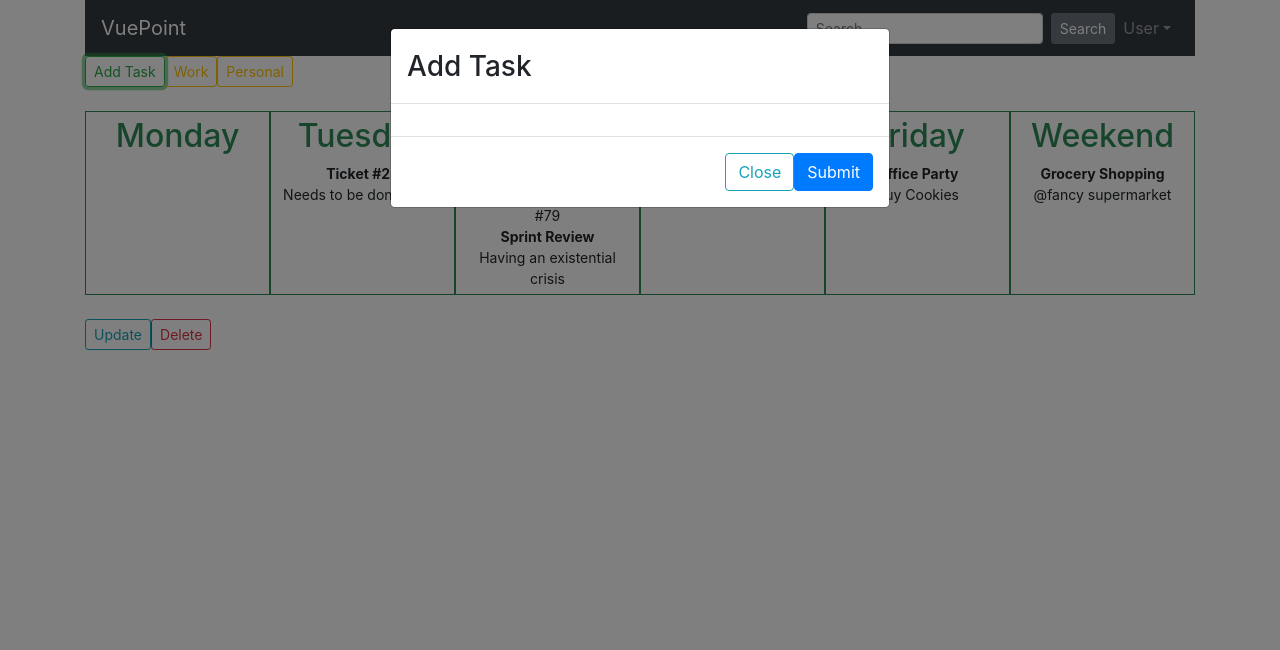
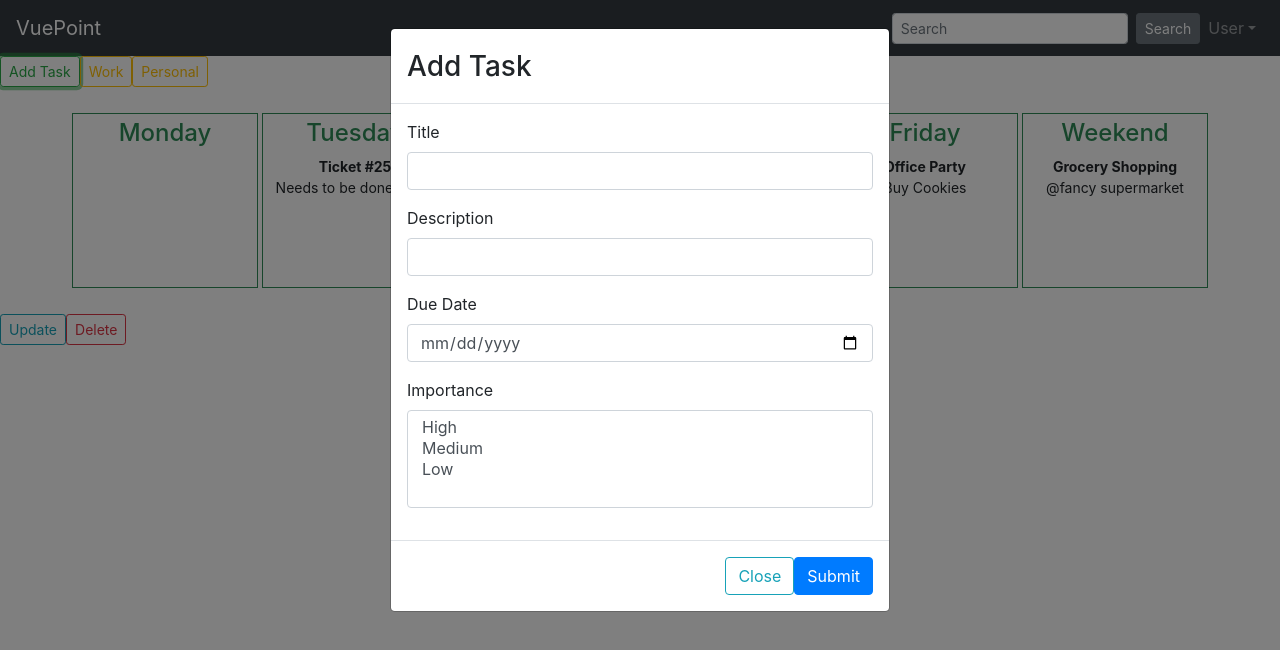
Before and after one commit to Tumbraegel/VuePoint, a Vue app in the folder client/: page /tasks in a window 1280 px wide. Both pictures are taken after a click on the button "Add Task". Shown: the top 650 px of the page. Built offline with nearby package versions, Linux system fonts and the light colour scheme.

Commit message:
Added extra Bootstra p and content fot the Pop-Up

```diff
--- a/client/src/App.vue
+++ b/client/src/App.vue
@@ -1,5 +1,5 @@
 <template>
-  <b-container id="app">
+  <b-container fluid id="app">
     <b-row>
       <b-col>
         <navbar/>
@@ -23,3 +23,15 @@ export default {
   },
 };
 </script>
+
+<style scoped>
+* {
+  box-sizing: border-box;
+}
+
+.container-fluid {
+  padding-left: 0 !important;
+  padding-right: 0 !important;
+}
+
+</style>
--- a/client/src/components/Modal.vue
+++ b/client/src/components/Modal.vue
@@ -7,7 +7,33 @@
         <slot name="header"></slot>
       </div>
       <div class="modal-body">
-        <slot name="body"></slot>
+        <slot name="body">
+          <form class="form">
+            <div class="form-group">
+              <label for="title">Title</label>
+              <input type="text" class="form-control" name="title">
+            </div>
+
+            <div class="form-group">
+              <label for="description">Description</label>
+              <input type="text" class="form-control" name="description">
+            </div>
+
+            <div class="form-group">
+              <label for="date">Due Date</label>
+              <input type="date" class="form-control" name="date">
+            </div>
+
+            <div class="form-group">
+              <label for="importance">Importance</label>
+                <select multiple class="form-control" name="importance">
+                  <option value="hight">High</option>
+                  <option value="medium">Medium</option>
+                  <option value="low">Low</option>
+              </select>
+            </div>
+          </form>
+        </slot>
       </div>
       <div class="modal-footer">
         <slot name="footer"></slot>
@@ -30,7 +56,7 @@ export default {
 };
 </script>
 
-<style>
+<style scoped>
 .modal-mask {
   position: fixed;
   z-index: 9998;
@@ -42,4 +68,5 @@ export default {
   display: table;
   transition: opacity .3s ease;
 }
+
 </style>
--- a/client/src/components/Tasks.vue
+++ b/client/src/components/Tasks.vue
@@ -18,8 +18,9 @@
           </modal>
         </div>
 
-        <div class="weekday-table">
-          <li class="weekday" v-for="day in days" :key="day">
+        <div class="container weekday-table">
+          <div class="row">
+            <div class="col-sm weekday" v-for="day in days" :key="day">
               <h2 class="weekday-header">{{ day }}</h2>
               <ul class="task">
                 <li id="task" v-for="task in getTasks(day)" :key="task.id" @click="openEditModal()">
@@ -27,7 +28,8 @@
                   <div>{{ task.description }}</div>
                 </li>
               </ul>
-          </li>
+            </div>
+          </div>
         </div>
 
         <!--EDIT TASK MODAL-->
@@ -142,6 +144,10 @@ export default {
   table-layout: fixed;
 }
 
+h2 {
+  font-size: 3vh;
+}
+
 .weekday-header {
   color: seagreen;
 }
```
Lines whose indentation alone changed are shown as unchanged.
